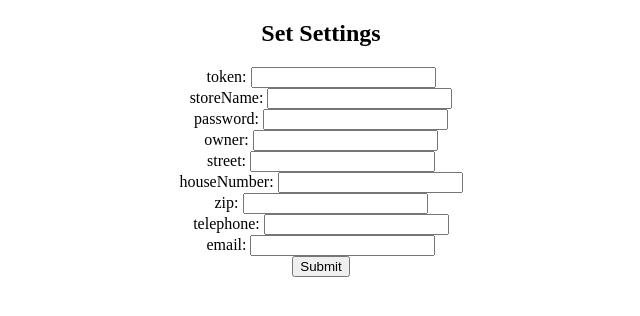
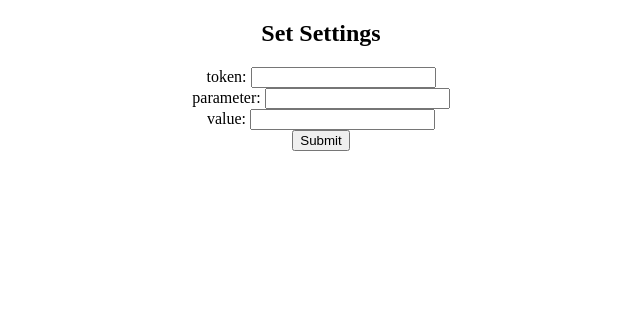
Before and after one commit to ChristianMinich/sep, a website: page public/setSettings.html in a window 1280 px wide. Shown: the whole page, without its empty margins (319-959 px from the left). Drawn offline with Linux system fonts and the light colour scheme.

Commit message:
updated html

```diff
--- a/public/setSettings.html
+++ b/public/setSettings.html
@@ -11,29 +11,11 @@
         <label for="token">token:</label>
         <input type="text" name="token" id="token" required><br>
 
-        <label for="storeName">storeName:</label>
-        <input type="text" name="storeName" id="storeName" required><br>
+        <label for="parameter">parameter:</label>
+        <input type="text" name="parameter" id="parameter" required><br>
 
-        <label for="password">password:</label>
-        <input type="text" name="password" id="password" required><br>
-
-        <label for="owner">owner:</label>
-        <input type="text" name="owner" id="owner" required><br>
-
-        <label for="street">street:</label>
-        <input type="text" name="street" id="street" required><br>
-
-        <label for="houseNumber">houseNumber:</label>
-        <input type="text" name="houseNumber" id="houseNumber" required><br>
-
-        <label for="zip">zip:</label>
-        <input type="text" name="zip" id="zip" required><br>
-
-        <label for="telephone">telephone:</label>
-        <input type="text" name="telephone" id="telephone" required><br>
-
-        <label for="email">email:</label>
-        <input type="text" name="email" id="email" required><br>
+        <label for="value">value:</label>
+        <input type="text" name="value" id="value" required><br>
 
         <input type="submit" value="Submit">
     </form>
```
Also changed, not shown: public/index.html (+3 -2 lines), public/placeOrder.html (+6 -0 lines).
